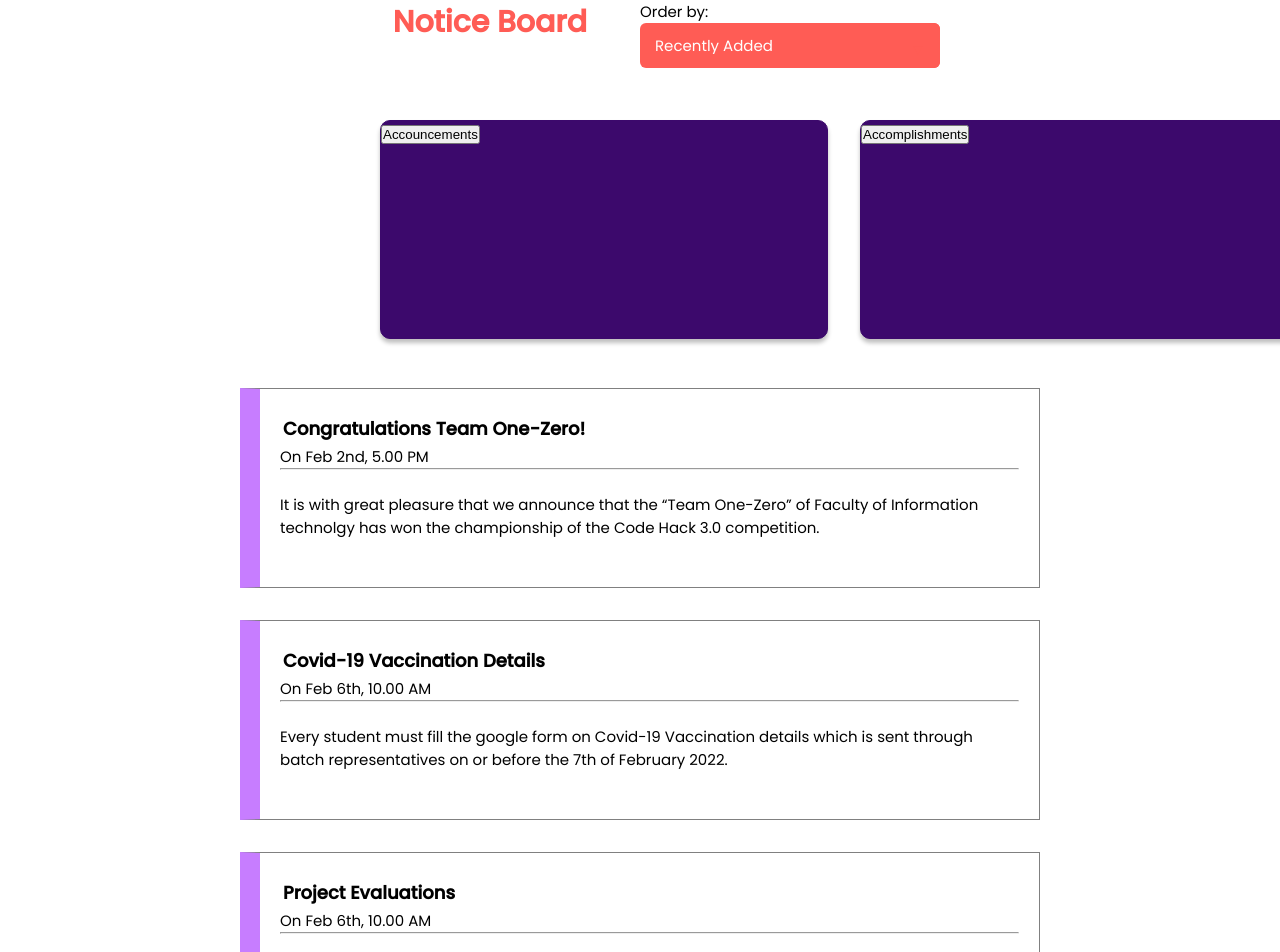
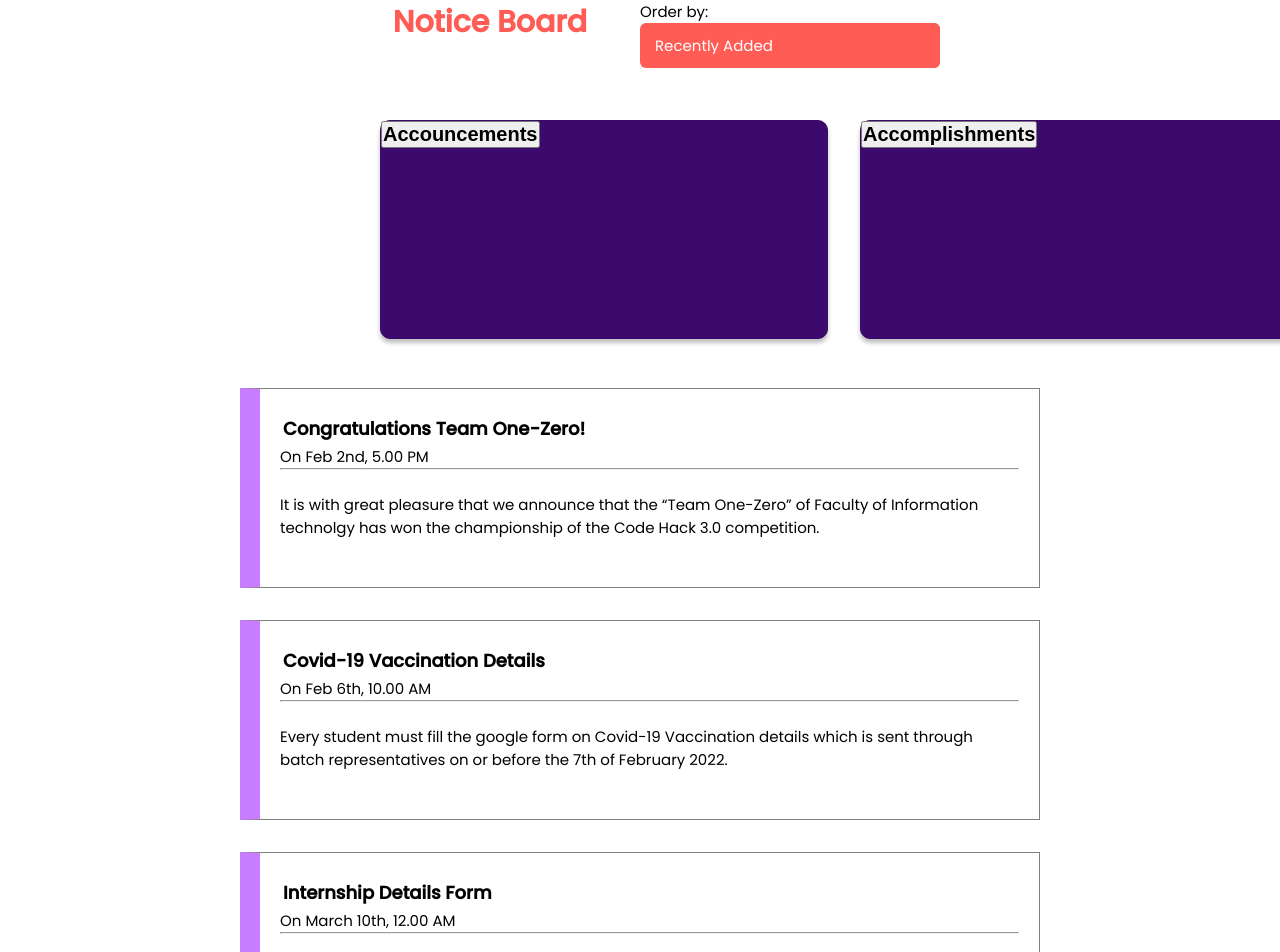
Before and after one commit to GayanKod/Modulo, a React (Create React App) app in the folder client/: page /noticeboard-student in a window 1280 px wide. Shown: the part 80-1032 px from the top of the page. Built offline with nearby package versions, Linux system fonts and the light colour scheme.

Commit message:
notice - minor changes to noticeboard

```diff
--- a/client/src/components/Noticeboard/NoticeCard.tsx
+++ b/client/src/components/Noticeboard/NoticeCard.tsx
@@ -2,10 +2,9 @@ import React, {useState}  from 'react';
 import { render } from 'react-dom';
 import "../../styles/NoticeCard.scss";
 import {INotice} from "./interface";
-import DeleteOutlineIcon from "@material-ui/icons/DeleteOutline";
-import EditOutlinedIcon from "@material-ui/icons/EditOutlined";
-import MessageOutlinedIcon from "@material-ui/icons/MessageOutlined";
-
+import DeleteOutlineIcon from '@mui/icons-material/DeleteOutline';
+import EditOutlinedIcon from '@mui/icons-material/EditOutlined';
+import MessageOutlinedIcon from '@mui/icons-material/MessageOutlined';
 
 interface Props {
 
@@ -55,11 +54,10 @@ const NoticeCard = ({notice, deleteNotice, editNotice, sendSMS}: Props)=>
 
 
                 <span className='btn2'>
-                        <button onClick={() => {
+                        {/* <button onClick={() => {
                       editNotice(notice.noticeTitle);
-                }}
-                >
-                <EditOutlinedIcon />       &nbsp;Edit Notice </button>
+                }}> */}
+                <button><EditOutlinedIcon />       &nbsp;Edit Notice </button>
 
                 </span>
 
@@ -67,11 +65,10 @@ const NoticeCard = ({notice, deleteNotice, editNotice, sendSMS}: Props)=>
 
 
                 <span className='btn3'>
-                        <button onClick={() => {
+                        {/* <button onClick={() => {
                       sendSMS(notice.noticeTitle);
-                }}
-                >
-                  <MessageOutlinedIcon />       &nbsp;Send SMS </button>
+                }}> */}
+                  <button><MessageOutlinedIcon />       &nbsp;Send SMS </button>
 
                 </span>
           </div>
--- a/client/src/components/Noticeboard/NoticeData.tsx
+++ b/client/src/components/Noticeboard/NoticeData.tsx
@@ -10,6 +10,13 @@ export const NoticeData= [
         noticeTitle: "Covid-19 Vaccination Details",
         dateTime: "On Feb 6th, 10.00 AM",
         description: "Every student must fill the google form on Covid-19 Vaccination details which is sent through batch representatives on or before the 7th of February 2022.",
+        noticeType: "student",
+    },
+
+    {
+        noticeTitle: "Internship Details Form",
+        dateTime: "On March 10th, 12.00 AM",
+        description: "Every student must fill the google form on their Internship details which is sent through batch representatives on or before the 20th of March 2022.",
         noticeType: "student",
     },
     {
@@ -31,7 +38,6 @@ export const NoticeData= [
         noticeType: "staff",
     },
 
-
 ];
 
 export default NoticeData;
--- a/client/src/components/Noticeboard/NoticeInput.tsx
+++ b/client/src/components/Noticeboard/NoticeInput.tsx
@@ -27,7 +27,7 @@ const NoticeInput :FC = () => {
 
      const addNotice = (): void => {
        const newNotice ={noticeTitle: notice, description: description };
-        setNoticeList([...noticeList, newNotice ]);
+        setNoticeList([...noticeList, newNotice]);
         setNotice("");
         setDescription("");
 
--- a/client/src/pages/NoticeBoard.tsx
+++ b/client/src/pages/NoticeBoard.tsx
@@ -4,6 +4,7 @@ import NoticeInput from '../components/Noticeboard/NoticeInput';
 import Dropdown from '../components/Noticeboard/Dropdown';
 import "../styles/NoticeBoard.scss";
 import Navbar2 from '../components/Navbar2';
+import Footer from '../components/Footer/Footer';
 
 function NoticeBoard(){
 
@@ -27,8 +28,14 @@ function NoticeBoard(){
                   <div>
                   <NoticeInput />
                   </div>
+
          </div>
+                  <div>
+                  <Footer/>
+                  </div>
      </div>
+
+
 
 );
 }
--- a/client/src/pages/NoticeboardStaff.tsx
+++ b/client/src/pages/NoticeboardStaff.tsx
@@ -37,6 +37,7 @@ function NoticeboardStaff(){
                 </div>
 
            </div>
+
        </div>
 
   );
--- a/client/src/pages/NoticeboardStudent.tsx
+++ b/client/src/pages/NoticeboardStudent.tsx
@@ -1,17 +1,18 @@
 import Dropdown from '../components/Noticeboard/Dropdown';
+import {INotice} from "../components/Noticeboard/interface";
+import NoticeData from '../components/Noticeboard/NoticeData';
 import "../styles/NoticeBoard.scss";
 import "../styles/StudentNoticesStyles.scss";
 import Navbar2 from '../components/Navbar2';
 import NoticeContainer from "../components/Noticeboard/NoticeBox";
 import NoticeItem from '../components/Noticeboard/NoticeItem';
+import Footer from '../components/Footer/Footer';
 
 function NoticeboardStudent(){
 
     return  (
        <div>
               <Navbar2 />
-
-
             <div className="NoticeBoard">
 
                     <span className ="NoticeBoard-title">
@@ -23,39 +24,42 @@ function NoticeboardStudent(){
                      <div id='rightbox'>
                      <p>Order by:</p><Dropdown/>
                      </div>
-
                      </span>
 
-
-
             <div className="buttons1">
-
-
-                     <span className='btn3'>
-                     <button>Accouncements</button>
-                     </span>
+               <div className='btn3'>
+                     <button>
+                        <h2>Accouncements</h2>
+                     </button>
+                     </div>
 
                      &nbsp;&nbsp;&nbsp;
 
-                    <span className='btn4'>
-                    <button>Accomplishments</button>
-                    </span>
+                    <div className='btn4'>
+                    <button>
+                        <h2>Accomplishments</h2>
+                    </button>
+                    </div>
+
                     <br></br><br></br><br></br>
                     <br></br><br></br><br></br>
                     <br></br><br></br><br></br>
                     <br></br><br></br><br></br>
 
                     <div>
-                    <NoticeContainer/>
+
+                           <NoticeContainer/>
+
+
                 </div>
               </div>
             </div>
+
          </div>
+
+
 
      );
 
   }
-
-
-
   export default NoticeboardStudent;
--- a/client/src/styles/StudentNoticesStyles.scss
+++ b/client/src/styles/StudentNoticesStyles.scss
@@ -1,5 +1,6 @@
 @import "../styleVar/colorPalette.scss";
 @import url("https://fonts.googleapis.com/css2?family=Poppins:wght@400;500&display=swap");
+
 
 
 .NoticeBoard .buttons1 .btn3{
@@ -31,6 +32,7 @@
         font-size: 17px;
         font-size: medium;
         font-weight: 500;
+
         cursor: pointer;
         border: none;
         padding-right: 40px;
```
